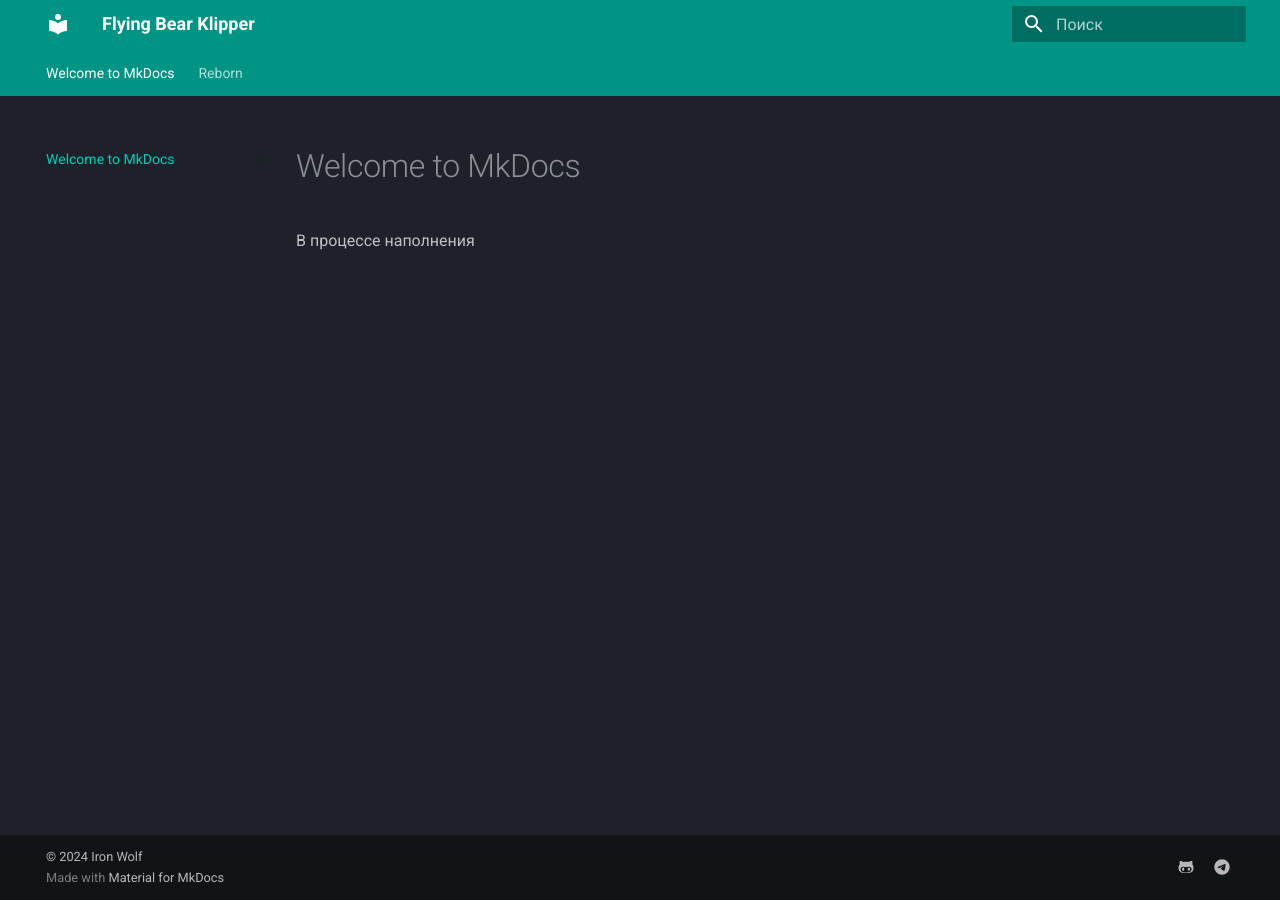
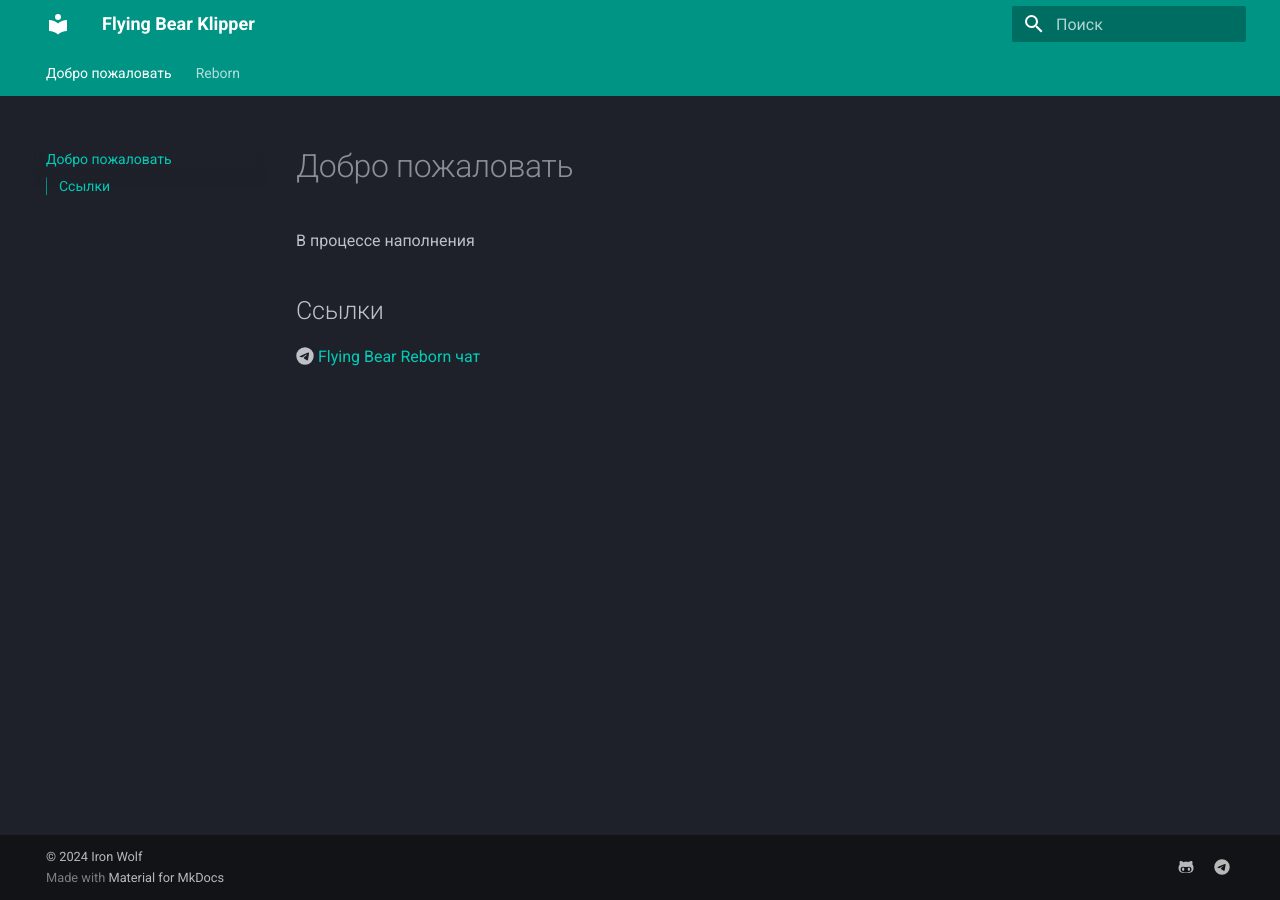
Before and after one commit to Wolf65/FBRebornKlipper, an MkDocs documentation site: the page built from docs/index.md, in a window 1280 px wide. Built offline with MkDocs 1.6.1 and Material for MkDocs 9.7.7, drawn with Linux system fonts in a browser that asks for light colours.

Commit message:
add telegram chat

```diff
--- a/docs/index.md
+++ b/docs/index.md
@@ -1,3 +1,7 @@
-# Welcome to MkDocs
+# Добро пожаловать
 
 В процессе наполнения
+
+## Ссылки
+
+:fontawesome-brands-telegram: [Flying Bear Reborn чат](https://t.me/Reborn_3D)
```
